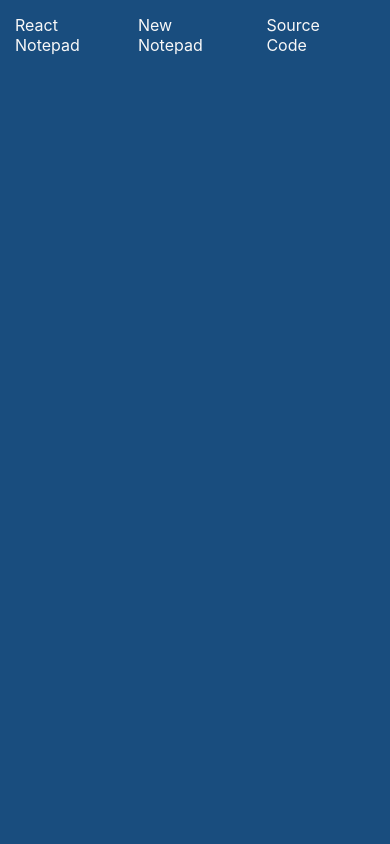
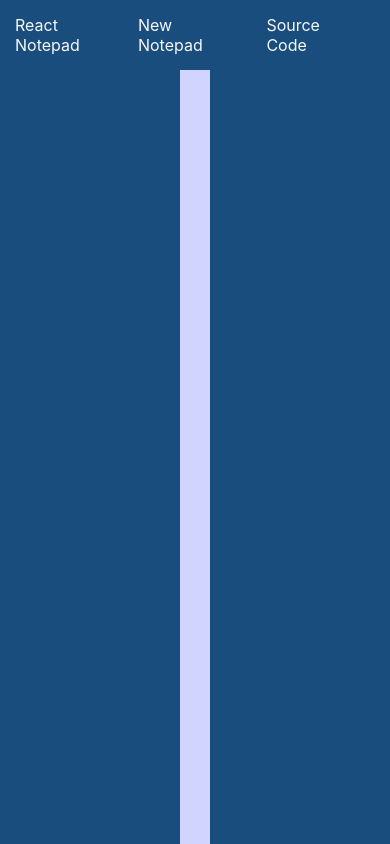
Before and after one commit to BreakinAnt/react_notepad, a React (Create React App) app in the folder front/: page / in a window 390 px wide. Built offline with nearby package versions, Linux system fonts and the light colour scheme; no server answers.

Commit message:
better responsive layout

```diff
--- a/front/public/electron.js
+++ b/front/public/electron.js
@@ -8,7 +8,7 @@ const isDev = require('electron-is-dev');
 let mainWindow;
 
 function createWindow() {
-  mainWindow = new BrowserWindow({width: 1400, height: 750, show: false, resizable: false, fullscreen: false});
+  mainWindow = new BrowserWindow({width: 1400, height: 750, show: false, fullscreen: false});
   mainWindow.loadURL(isDev ? 'http://localhost:3000' : `file://${path.join(__dirname, '../build/index.html')}`);
   mainWindow.on('closed', () => mainWindow = null);
   mainWindow.removeMenu();
--- a/front/src/components/textpainel.css
+++ b/front/src/components/textpainel.css
@@ -1,20 +1,26 @@
 .text-painel {
+    display: flex;
+    justify-content: center;
     background-color: #d0d4ff;
     width: 100%;
 }
 
 .text-note {
+    display: flex;
+    flex-direction: column;
+    align-items: center;
     background-color: #d0d4ff;
     padding: 15px;
     padding-top: 50px;
     position: fixed;
-    width: 76%;
+    height: 100%;
 }
 
 .text-painel #note-bottom{
     color: #807e7e;
     font-style: italic;
     display: flex;
+    flex-direction: column;
 }
 
 #note-bottom p {
@@ -30,8 +36,8 @@
     text-align: center;
     font-weight: bold;
     border-bottom: 2px solid black;
+    width: 100%;
 }
-
 /* .text-painel {
     top: 5vh;
     left: 25vh;
--- a/front/src/components/textpainel.js
+++ b/front/src/components/textpainel.js
@@ -23,6 +23,7 @@ class Textpainel extends Component{
         if(this.state.note.id){
             const noteDate = new Date(this.state.note.updatedAt);
             note = <React.Fragment>
+
                 <p id="note-title">{this.state.note.title}</p>
                 <p id="note-text">{this.state.note.text}</p>
                 <div id="note-bottom">
```
